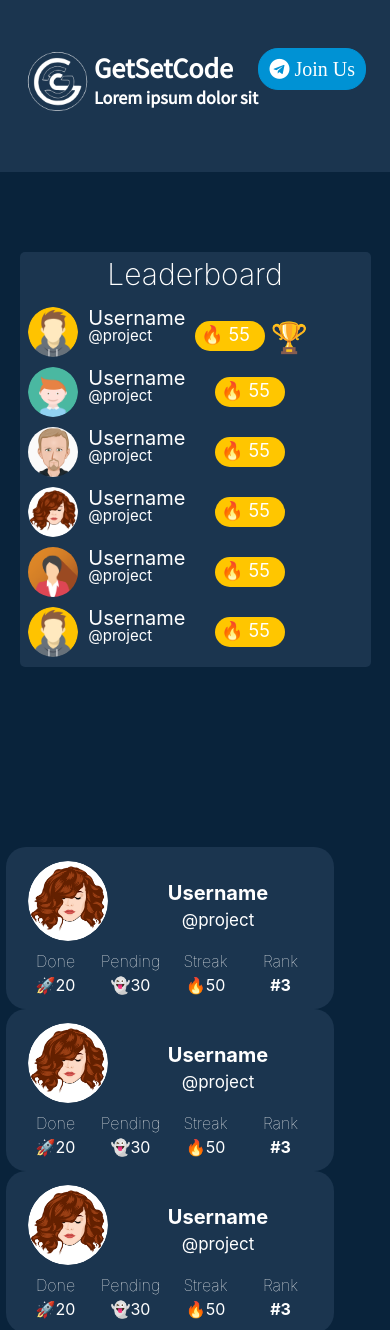
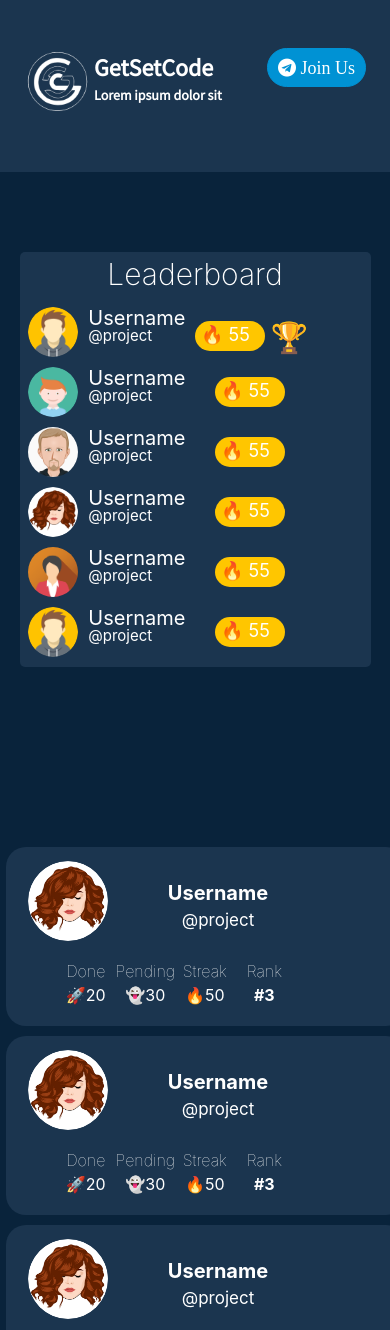
Before and after one commit to shaheemMPM/gsc-frontend, a plain HTML site: page index.html in a window 390 px wide. Shown: the top 1330 px of the page. Drawn offline with Linux system fonts and the light colour scheme.

Commit message:
mobile view edit

```diff
--- a/css/index.css
+++ b/css/index.css
@@ -40,6 +40,18 @@ a
   font-family: 'Source Sans Pro', sans-serif;
 }
 
+@media screen and (max-width: 800px)
+{
+  .main-title
+  {
+    font-size: 24px;
+  }
+  .sub-title
+  {
+    font-size: 14px;
+  }
+}
+
 .join-us
 {
   float: right;
@@ -49,6 +61,13 @@ a
   border-radius: 20px;
   padding: 5px 10px 5px 10px;
   font-size: 20px;
+}
+
+@media screen and (max-width: 800px) {
+  .join-us
+  {
+    font-size: 18px;
+  }
 }
 
 .join-us i
@@ -101,9 +120,11 @@ a
 @media screen and (max-width : 800px) {
   .social-media
   {
-    width: 100%;
-    margin-top: 0px;
-    margin-left: 100px;
+    width: 150px;
+    float: left;
+    display: block;
+    margin-top: -5px;
+    margin-left: 10px;
   }
 }
 
@@ -210,6 +231,7 @@ a
   height: 30px;
   text-align: center;
 }
+
 .normal-streak
 {
   margin-left: 30px;
@@ -247,9 +269,19 @@ a
    background: #1b354f;
 }
 
-.card-column : hover
-{
-  transform: scale(1.5);
+@media screen and (max-width : 800px){
+  .card-column
+  {
+    width: 400px;
+    display: block;
+    margin: 10px auto;
+  }
+  .table-two
+  {
+    width: 300px;
+    display: block;
+    margin: 10px auto;
+  }
 }
 
 .table-one
```
